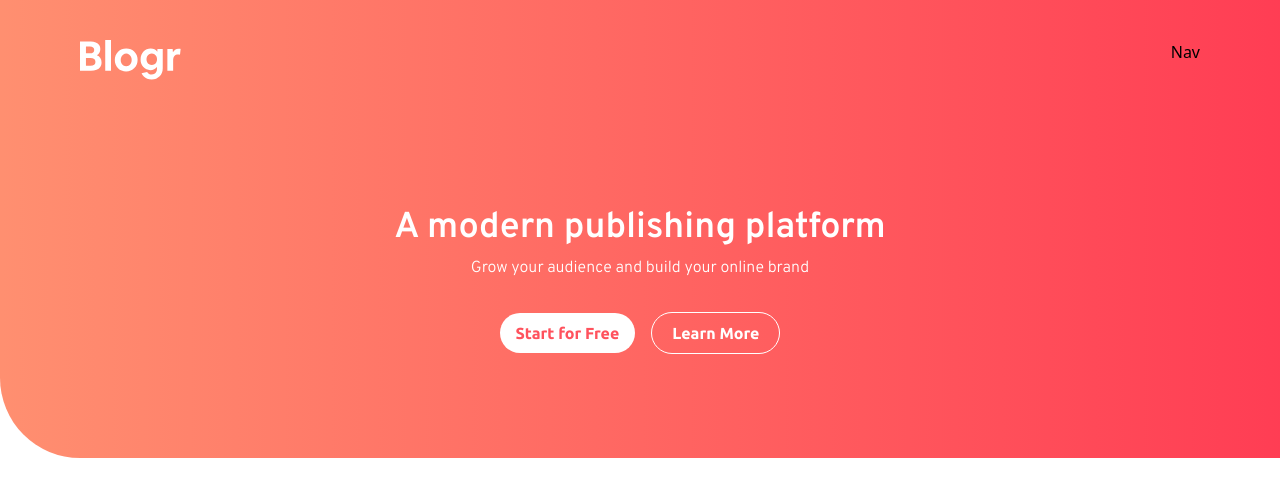
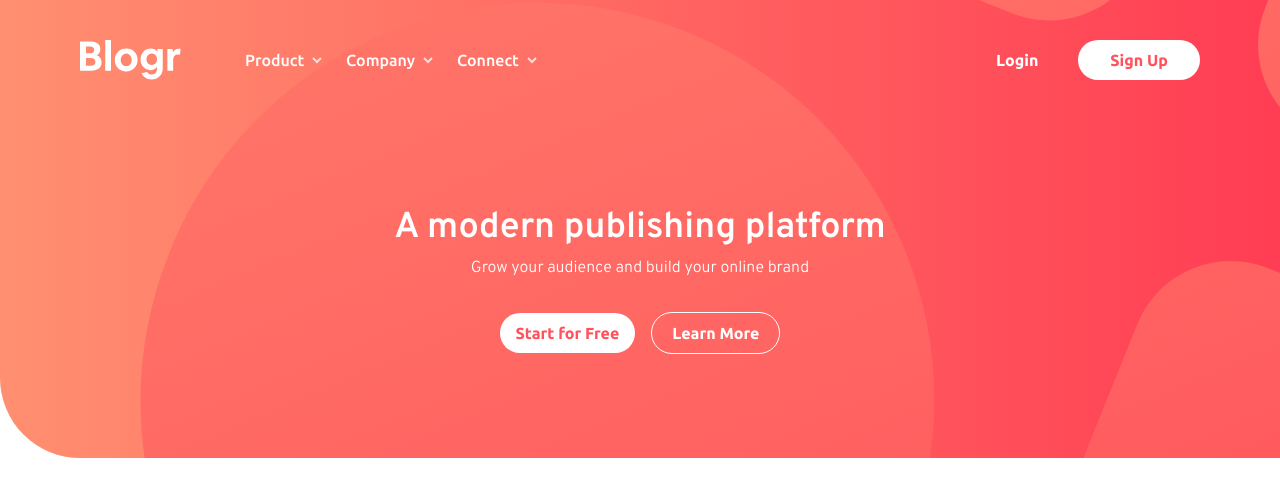
Before and after one commit to KrokoNinja/blogr-landing-page, a Next.js app: page / in a window 1280 px wide. Shown: the top 496 px of the page. Built offline with nearby package versions, Linux system fonts and the light colour scheme.

Commit message:
style: nav and background pattern

```diff
--- a/components/Header.tsx
+++ b/components/Header.tsx
@@ -4,7 +4,7 @@ import Nav from "./Nav";
 
 export default function Header() {
     return (
-        <header className="flex justify-between mb-16">
+        <header className="flex justify-between lg:justify-start md:gap-x-8 md:items-center mb-16">
             <Image src="/logo.svg" width={101} height={40} alt="Logo" />
             <MobileNav />
             <Nav />
--- a/components/Hero.tsx
+++ b/components/Hero.tsx
@@ -1,7 +1,7 @@
 export default function Hero() {
     return (
         <div className="font-overpass py-16">
-            <h1 className="text-4xl text-center font-[600] text-neutral-white mb-2">A modern <br className="xl:hidden"/> publishing platform</h1>
+            <h1 className="text-4xl text-center font-[600] text-neutral-white mb-2">A modern <br className="lg:hidden"/> publishing platform</h1>
             <p className="text-center text-neutral-white mb-8">Grow your audience and build your <br className="xl:hidden" /> online brand</p>
             <div className="flex flex-row items-center justify-center gap-x-4">
                 <button className="font-ubuntu bg-neutral-white text-primary-light-red rounded-full py-2 px-4 font-bold">Start for Free</button>
--- a/components/Intro.tsx
+++ b/components/Intro.tsx
@@ -4,8 +4,9 @@ import Image from "next/image";
 
 export default function Intro() {
     return (
-        <div className="bg-gradient-to-b xl:bg-gradient-to-r from-gradient-very-light-red to-gradient-light-red relativ rounded-es-[80px] py-10 xl:px-20 px-5 relative overflow-hidden -z-20">
-            <Image src="/bg-pattern-intro-mobile.svg" alt="Background pattern mobile" className="xl:hidden block absolute scale-[2.5] max-w-[500px] -z-10 left-[100px] top-[120px]" width={1324} height={1324} />
+        <div className="bg-gradient-to-b lg:bg-gradient-to-r from-gradient-very-light-red to-gradient-light-red relativ rounded-es-[80px] py-10 lg:px-20 px-5 relative overflow-hidden -z-20">
+            <Image src="/bg-pattern-intro-mobile.svg" alt="Background pattern mobile" className="lg:hidden block absolute scale-[2.5] max-w-[600px] -z-10 left-[200px] top-[80px]" width={1324} height={1324} />
+            <Image src="/bg-pattern-intro-desktop.svg" alt="Background pattern desktop" className="hidden lg:block absolute scale-[2.5] -z-10 left-[500px] -top-[500px]" width={1324} height={1324} />
             <Header />
             <Hero />
         </div>
--- a/components/MobileNav.tsx
+++ b/components/MobileNav.tsx
@@ -3,7 +3,7 @@ import Image from "next/image";
 export default function MobileNav() {
     return (
         <div className="flex items-center">
-            <Image className="xl:hidden" src="/icon-hamburger.svg" width={32} height={18} alt="Hamburger menu" />
+            <Image className="md:hidden" src="/icon-hamburger.svg" width={32} height={18} alt="Hamburger menu" />
         </div>
     )
 }
--- a/components/Nav.tsx
+++ b/components/Nav.tsx
@@ -1,5 +1,17 @@
+import Image from "next/image";
+
 export default function Nav() {
     return (
-        <nav className="hidden xl:flex">Nav</nav>
+        <nav className="hidden md:flex justify-between w-full font-ubuntu">
+            <ul className="flex gap-x-6 items-center text-neutral-white font-[500]">
+                <li className="flex items-center gap-x-2">Product <Image src="/icon-arrow-light.svg" alt="Arrow Icon" width={10} height={7} /></li>
+                <li className="flex items-center gap-x-2">Company <Image src="/icon-arrow-light.svg" alt="Arrow Icon" width={10} height={7} /></li>
+                <li className="flex items-center gap-x-2">Connect <Image src="/icon-arrow-light.svg" alt="Arrow Icon" width={10} height={7} /></li>
+            </ul>
+            <div className="flex gap-x-2">
+                <button className="text-neutral-white rounded-full font-bold py-2 px-8">Login</button>
+                <button className="text-primary-light-red font-bold bg-white py-2 px-8 rounded-full">Sign Up</button>
+            </div>
+        </nav>
     )
 }
```
